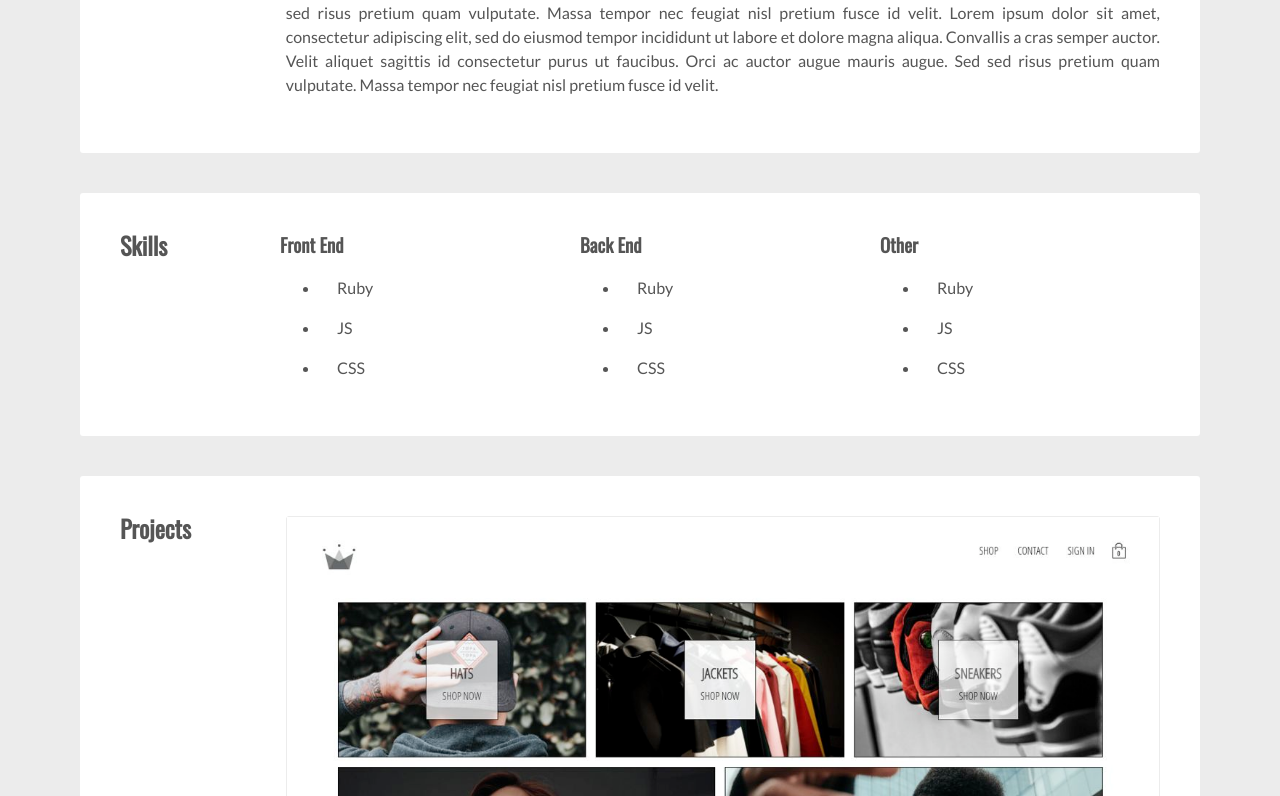
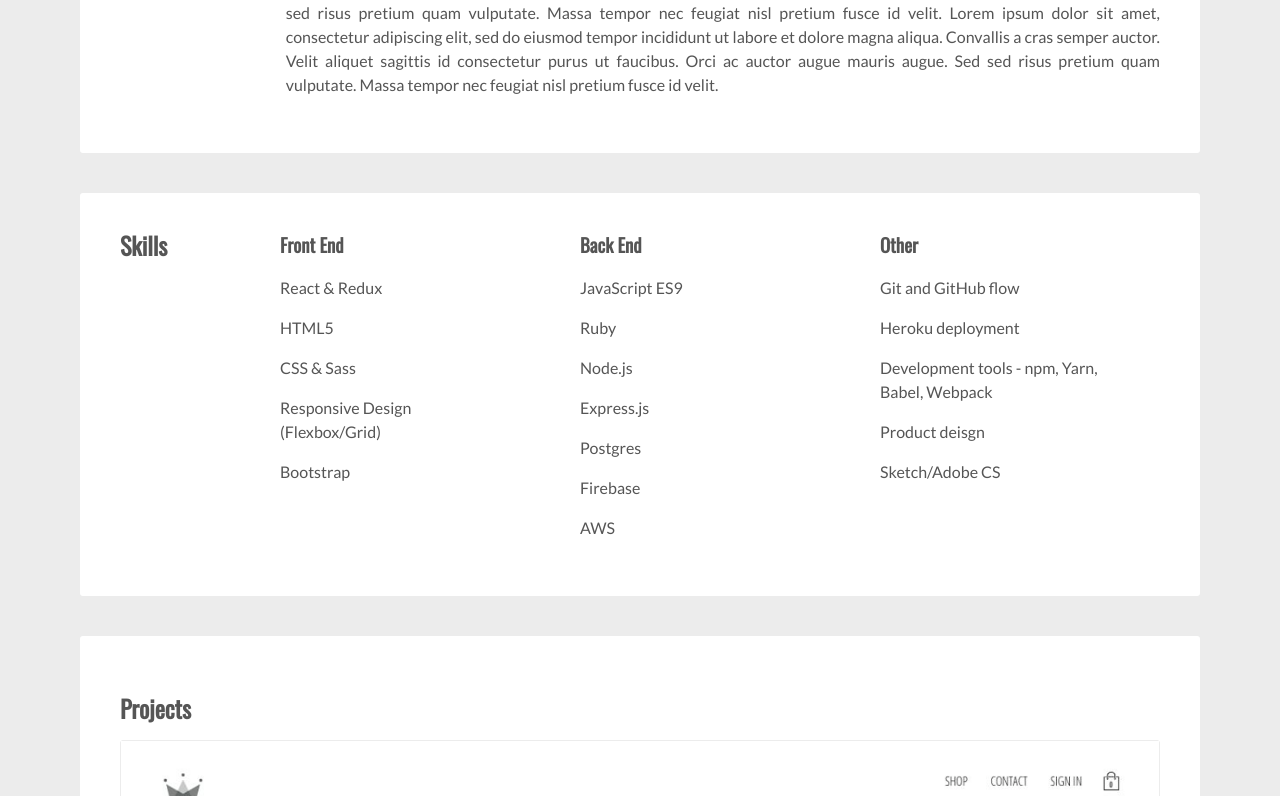
Before and after one commit to grahamcottridge/gc-portfolio, a React (Create React App) app: page / in a window 1280 px wide. Shown: the part 907-1703 px from the top of the page. Built offline with nearby package versions, Linux system fonts and the light colour scheme.

Commit message:
Separate data from skills component

```diff
--- a/src/components/card/card.component.jsx
+++ b/src/components/card/card.component.jsx
@@ -5,9 +5,11 @@ import "./card.styles.scss";
 import Fade from "react-reveal/Fade";
 
 const Card = props => (
-  <div className="card" id={props.section}>
-    {props.children}
-  </div>
+  <Fade>
+    <div className="card" id={props.section}>
+      {props.children}
+    </div>
+  </Fade>
 );
 
 export default Card;
--- a/src/components/projects/projects.component.jsx
+++ b/src/components/projects/projects.component.jsx
@@ -1,16 +1,16 @@
 import React from "react";
+
+import ProjectItem from "../project-item/project-item.component";
 import PROJECT_DATA from "./projects.data";
 
-import ProjectItem from "../project-item/project-item.component";
-
-import "./projects.styles.scss";
+const projectData = PROJECT_DATA;
 
 const Projects = () => {
   return (
     <div className="projects-container">
       <h2 className="title">Projects</h2>
       <div className="projects">
-        {PROJECT_DATA.map(({ id, title, image, sub, text, live, source }) => (
+        {projectData.map(({ id, title, image, sub, text, live, source }) => (
           <ProjectItem
             key={id}
             title={title}
--- a/src/components/skills/skills.component.jsx
+++ b/src/components/skills/skills.component.jsx
@@ -1,21 +1,9 @@
 import React from "react";
 
 import "./skills.styles.scss";
+import SKILLS_LIST from "./skills.data";
 
-const skillsList = [
-  {
-    category: "Front End",
-    items: ["Ruby", "JS", "CSS"]
-  },
-  {
-    category: "Back End",
-    items: ["Ruby", "JS", "CSS"]
-  },
-  {
-    category: "Other",
-    items: ["Ruby", "JS", "CSS"]
-  }
-];
+const skillsList = SKILLS_LIST;
 
 const Skills = () => (
   <React.Fragment>
@@ -25,8 +13,8 @@ const Skills = () => (
         <div key={i}>
           <h3 className="title">{category}</h3>
           {items.map((item, j) => (
-            <ul key={j}>
-              <li className="list">{item}</li>
+            <ul key={j} className="list">
+              <li className="item">{item}</li>
             </ul>
           ))}
         </div>
--- /dev/null
+++ b/src/components/skills/skills.data.jsx
@@ -0,0 +1,36 @@
+const SKILLS_LIST = [
+  {
+    category: "Front End",
+    items: [
+      "React & Redux",
+      "HTML5",
+      "CSS & Sass",
+      "Responsive Design (Flexbox/Grid)",
+      "Bootstrap"
+    ]
+  },
+  {
+    category: "Back End",
+    items: [
+      "JavaScript ES9",
+      "Ruby",
+      "Node.js",
+      "Express.js",
+      "Postgres",
+      "Firebase",
+      "AWS"
+    ]
+  },
+  {
+    category: "Other",
+    items: [
+      "Git and GitHub flow",
+      "Heroku deployment",
+      "Development tools - npm, Yarn, Babel, Webpack",
+      "Product deisgn",
+      "Sketch/Adobe CS"
+    ]
+  }
+];
+
+export default SKILLS_LIST;
--- a/src/components/skills/skills.styles.scss
+++ b/src/components/skills/skills.styles.scss
@@ -8,12 +8,13 @@
     margin-top: 0px;
   }
 
-  .skills {
+  .list {
     margin-top: 0px;
     padding: 0px;
   }
-  .list {
+  .item {
     // margin-left: 0px;
-    padding-left: 17px;
+    margin-right: 50px;
+    list-style-type: none;
   }
 }
```
